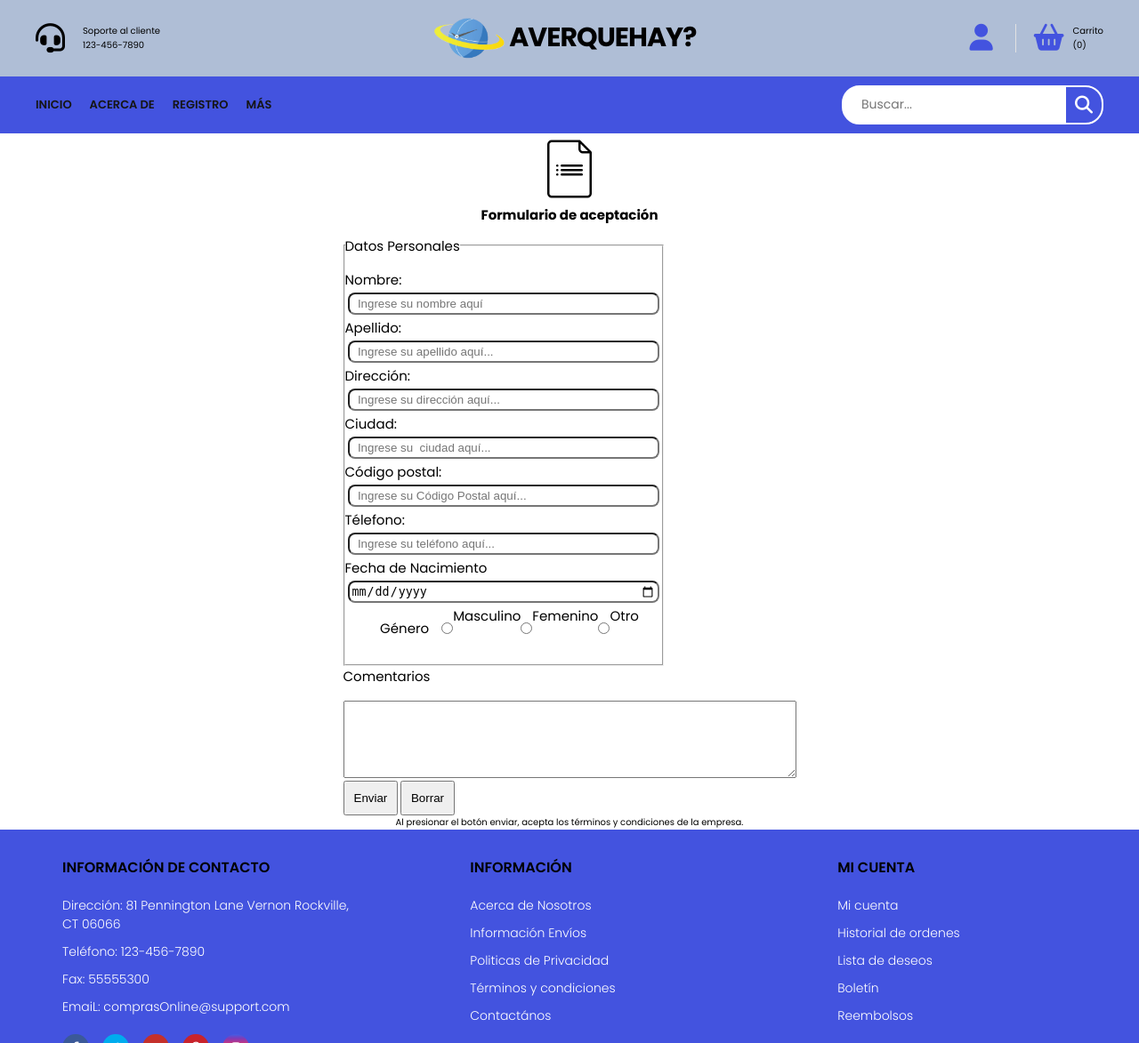
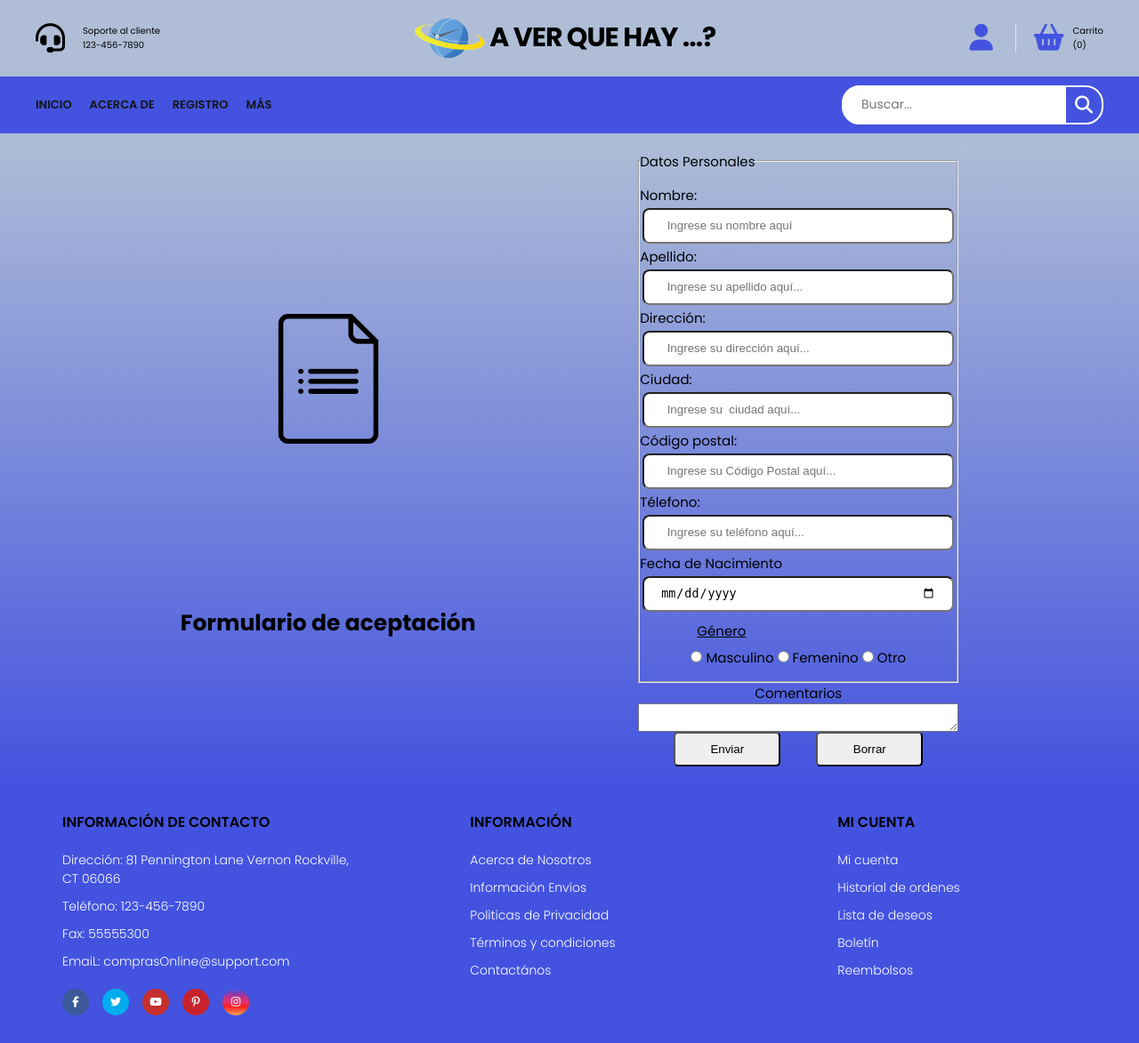
Before and after one commit to PabloCasalino/paginadeventas, a Python web app: template templates/suscribirse.html in a window 1280 px wide. Shown: the top 1173 px of the page at 89% size. Run offline with Jinja, Linux system fonts and the light colour scheme; the template is opened without the code that fills it, so the values that code supplies are empty; some libraries are stand-ins or nearby versions.

Commit message:
estilos suscribirse.html

```diff
--- a/statics/css/suscribirse.css
+++ b/statics/css/suscribirse.css
@@ -4,35 +4,38 @@
 }
 
 :root {
-	--primary-color: #4353df;
-	--background-color: #afbed6;
-	--dark-color: #151515;
+    --primary-color: #4353df;
+    --background-color: #afbed6;
+    --dark-color: #151515;
 }
 
-html {
-    font-size: 62.5%;
-    font-family: 'Poppins', sans-serif;
+#logo {
+    width: 18em;
+}
+
+h1 {
+    font-family: 'Poppins';
+    font-size: 2.5em;
+}
+
+#formulario {
+    display: flex;
+    flex-wrap: wrap;
+    justify-content: space-evenly;
+    padding: 20px;
+    background: linear-gradient(var(--background-color), var(--primary-color));
 }
 
 #logo-container {
     display: flex;
-    justify-content: center;
-}
-
-#logo {
-    width: 8em;
-}
-
-#container,
-.form-item,
-#parr {
-    display: flex;
-    justify-content: center;
+    flex-direction: column;
+    align-items: center;
 
 }
 
-.form-item {
-    margin-bottom: 12px;
+#logo-container img,
+#logo-container h1 {
+    margin-top: 50%;
 }
 
 .datos-personales,
@@ -42,19 +45,39 @@ html {
     font-size: 1.5em;
 }
 
-#genero {
-    display:flex;
+#container {
+    border-radius: 8px;
 }
 
 .personales {
-    padding: 2px;
+    padding: 18px;
     margin: 3px;
     width: 350px;
-    height: 25px;
+    height: 30px;
     border-radius: 8px;
 }
 
-input{
+@media screen and (max-width:425px) {
+    .personales {
+        padding: 18px;
+        margin: 3px;
+        width: 300px;
+        height: 30px;
+        border-radius: 8px;
+    }
+}
+
+@media screen and (max-width:375px) {
+    .personales {
+        padding: 18px;
+        margin: 3px;
+        width: 270px;
+        height: 30px;
+        border-radius: 8px;
+    }
+}
+
+input {
     padding: 10px;
 }
 
@@ -68,20 +91,38 @@ fieldset {
 }
 
 #genero p {
-    padding: 14px;
+    text-align: start;
+    text-decoration: underline;
+    padding: 7px;
 }
 
-#comentarios{
-    display:flex;
+#comentarios {
+    display: flex;
     flex-direction: column;
-    margin-bottom: 3px;
-
+    align-items: center;
 }
 
-#comentario{
-    padding: 5px;
+#comentario {
+    width: 100%;
+    max-width: 100%;
 }
 
-.titulo{
+#parr {
+    color:#fff
+}
+
+.titulo {
     font-size: 1.5em;
 }
+
+.btn{
+    border-radius: 5px;
+    justify-content:center ;
+    width: 120px;
+}
+
+.btn-container{
+    display: flex;
+    justify-content: space-evenly;
+    /* gap: 20px; */
+}
--- a/statics/script/header-footer.js
+++ b/statics/script/header-footer.js
@@ -14,7 +14,7 @@ var headerContent = `
 
     <div class="container-logo">
       <img src="statics/img/traced-logo_fondo_bco (1).ico" alt="" id="logo-img">
-      <h1 class="logo"><a href="/">AverQueHay?</a></h1>
+      <h1 class="logo"><a href="/">A ver Que Hay ...?</a></h1>
     </div>
 
     <div class="container-user">
@@ -115,7 +115,7 @@ var footerContent = `
       AverQueHay?. Todos los derechos reservados &copy; 2024
     </p>
 
-    <img src="statics/img/payment.png" alt="Pagos" id="pagos">
+    <img src="../statics/img/payment.png" alt="Pagos" id="pagos">
   </div>
 </div>
 </footer>
--- a/templates/suscribirse.html
+++ b/templates/suscribirse.html
@@ -4,10 +4,10 @@
 <head>
   <meta charset="UTF-8">
   <meta name="viewport" content="width=device-width, initial-scale=1.0">
-  <link rel="shortcut icon" href="./statics/img/favicon.png" type="image/x-icon">
+  <link rel="shortcut icon" href="../statics/img/favicon.png" type="image/x-icon">
   <link rel="stylesheet" href="../statics/css/suscribirse.css">
   <link rel="stylesheet" href="../statics/css/header_footer.css">
-  <title>AverQueHay?</title>
+  <title>A ver Que Hay ...?</title>
 </head>
 
 <body>
@@ -16,79 +16,79 @@
 
   <section id="formulario">
     <div id="logo-container">
-      <!-- espacio para logo -->
+
       <img id="logo" src="../statics/img/logo_formulario.png" alt="formulario_logo">
+
+      <h1>Formulario de aceptación</h1>
 
     </div>
     <div id="container">
       <form id="form" action="https://formspree.io/f/mgeglwnj" method="POST">
-
-        <h1 class="form-item">Formulario de aceptación</h1>
 
         <fieldset id="datos-personales">
           <legend class="titulo">Datos Personales</legend>
           <div>
             <label class="datos-personales" for="nombre">Nombre:</label>
             <input class="personales" type="text" name="nombre" id="nombre" required
-              placeholder="  Ingrese su nombre aquí" >
+              placeholder="  Ingrese su nombre aquí">
           </div>
           <div id="resultadoNombre"></div>
           <div>
 
             <label class="datos-personales" for="apellido">Apellido:</label>
             <input class="personales" type="text" name="nombre" id="apellido" required
-              placeholder="  Ingrese su apellido aquí..." >
+              placeholder="  Ingrese su apellido aquí...">
           </div>
           <div id="resultadoApellido"></div>
           <div>
             <label class="datos-personales" for="direccion">Dirección:</label>
             <input class="personales" type="text" name="nombre" id="direccion" required
-              placeholder="  Ingrese su dirección aquí..." >
+              placeholder="  Ingrese su dirección aquí...">
           </div>
           <div>
             <label class="datos-personales" for="ciudad">Ciudad:</label>
             <input class="personales" type="text" name="ciudad" id="ciudad" required
-              placeholder="  Ingrese su  ciudad aquí..." >
+              placeholder="  Ingrese su  ciudad aquí...">
           </div>
           <div>
             <label class="datos-personales" for="cp">Código postal:</label>
             <input class="personales" type="number" name="cp" id="cp" required
-              placeholder="  Ingrese su Código Postal aquí..." >
+              placeholder="  Ingrese su Código Postal aquí...">
           </div>
           <div>
             <label class="datos-personales" for="telefono">Télefono:</label>
             <input class="personales" type="tel" name="telefono" id="telefono" required
-              placeholder="  Ingrese su teléfono aquí..." >
+              placeholder="  Ingrese su teléfono aquí...">
           </div>
           <div>
             <label class="datos-personales" for="nacimiento">Fecha de Nacimiento</label>
-            <input class="personales" type="date" name="nombre" id="nacimiento" required >
+            <input class="personales" type="date" name="nombre" id="nacimiento" required>
           </div>
 
           <div id="genero">
             <p> Género </p>
-            <input type="radio" name="genero" id="m" required >
+            <input type="radio" name="genero" id="m" required>
             <label for="m">Masculino</label>
-            <input type="radio" name="genero" id="f" required >
+            <input type="radio" name="genero" id="f" required>
             <label for="f">Femenino</label>
-            <input type="radio" name="genero" id="o" required >
+            <input type="radio" name="genero" id="o" required>
             <label for="o">Otro</label>
           </div>
 
         </fieldset>
         <div id="comentarios">
-          <label class="titulo" >Comentarios</label>
-          <br>
-          <textarea name="comentario" id="comentario" cols="60" rows="5" maxlength="220"></textarea>
+          <label class="titulo">Comentarios</label>
+          <textarea name="comentario" id="comentario" cols="" rows="" maxlength="220"></textarea>
         </div>
-
-        <input class="btn-enviar" type="submit" value="Enviar" id="submitButton">
+        <div class="btn-container">
+                  <input class="btn" type="submit" value="Enviar" id="submitButton">
         <input class="btn" type="reset" value="Borrar">
+      </div>
+    </div>
       </form>
 
-    </div>
+
   </section>
-    <p id="parr">Al presionar el botón enviar, acepta los términos y condiciones de la empresa.</p>
 
   <footer></footer>
 
```
Lines whose indentation alone changed are shown as unchanged.
